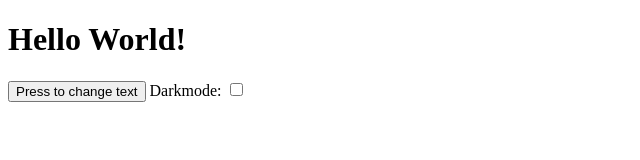
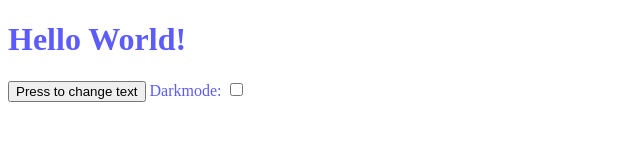
Before and after one commit to Arvid459/Inl-mningsuppgifter-Webbutveckling-24-25, a plain HTML site: page 5.DOM-manipulation/index.html in a window 1280 px wide. Shown: the whole page, without its empty margins (0-640 px from the left). Drawn offline with Linux system fonts and the light colour scheme.

Commit message:
styling up5

```diff
--- a/5.DOM-manipulation/index.html
+++ b/5.DOM-manipulation/index.html
@@ -1,6 +1,7 @@
 <!DOCTYPE html>
 <html>
     <head>
+        <link rel="stylesheet" href="style.css">
         <script src="script.js" defer></script>
     </head>
     <body>
--- /dev/null
+++ b/5.DOM-manipulation/style.css
@@ -0,0 +1,3 @@
+h1, p, label{
+    color: rgb(91, 91, 254);
+}
```
